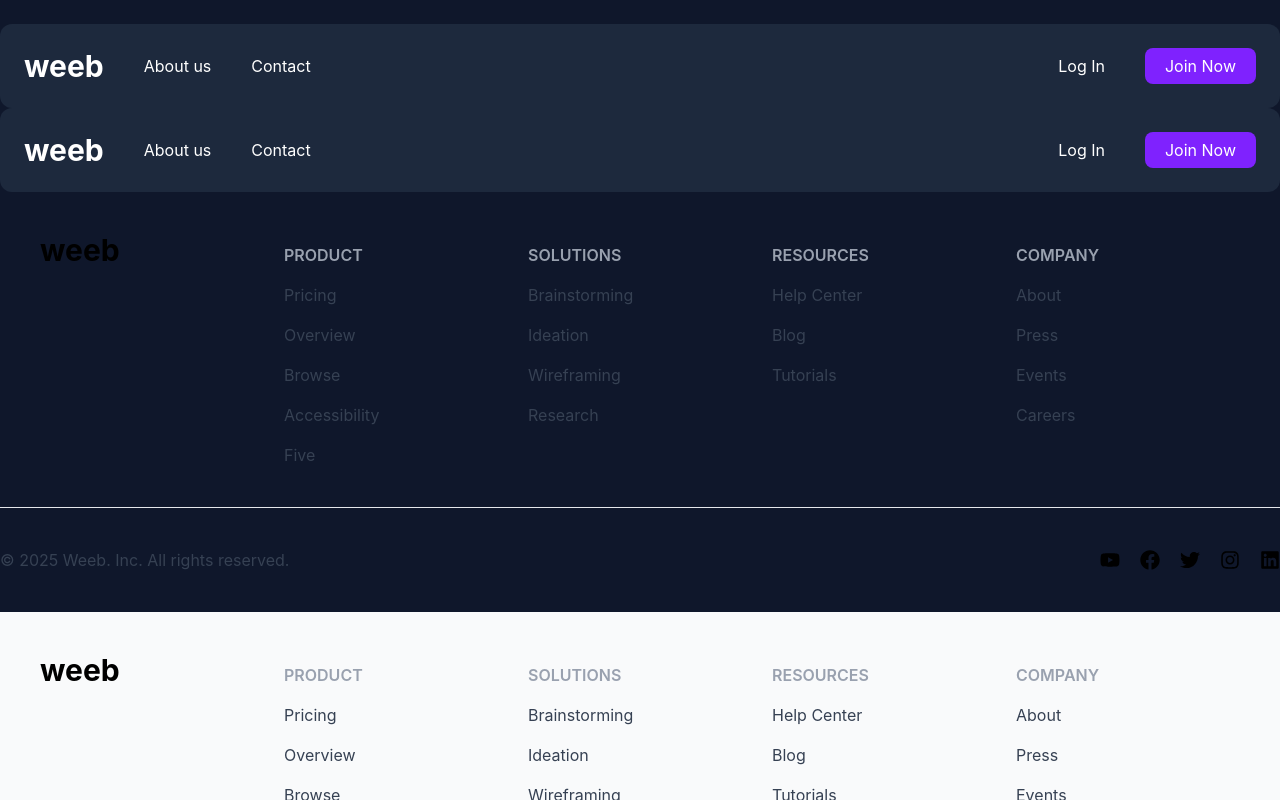
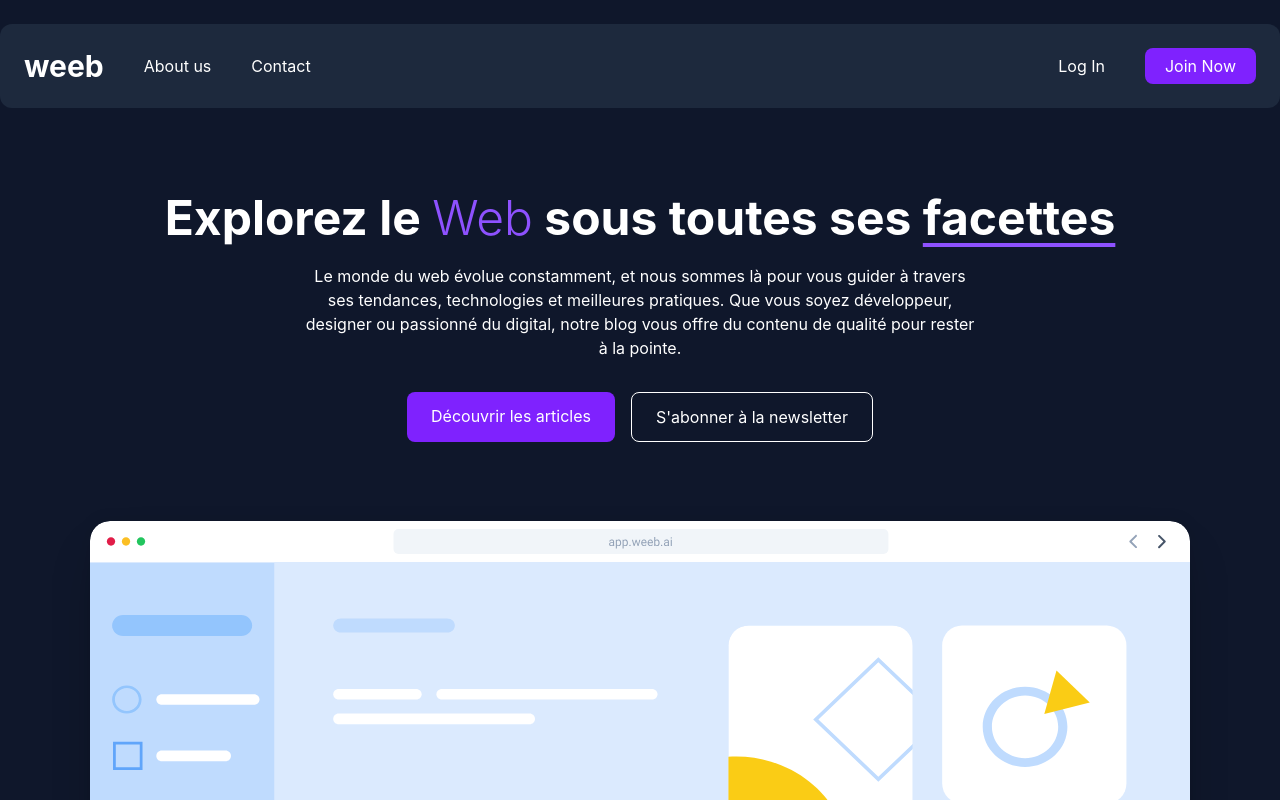
Before and after one commit to percevalseb1309/weeb_sebastien_rochat, a React (Vite) app: page / in a window 1280 px wide. Shown: the top 800 px of the page. Built offline with nearby package versions, Linux system fonts and the light colour scheme.

Commit message:
feat: create Hero component

```diff
--- a/src/components/Hero.jsx
+++ b/src/components/Hero.jsx
@@ -1,9 +1,27 @@
+import weebApp from "../assets/weeb-app.svg";
+
 function Hero() {
-  return (
-    <div>
-
-    </div>
-  );
+    return (
+        <div className="container mx-auto flex flex-col items-center text-center px-6 py-20 text-white">
+            <h1 className="text-5xl font-bold text-white leading-tight">
+                Explorez le <span className="font-light text-violet-500">Web</span> sous toutes ses <span className="underline decoration-violet-500 underline-offset-8">facettes</span>
+            </h1>
+            <p className="mt-4 max-w-2xl">
+                Le monde du web évolue constamment, et nous sommes là pour vous guider à travers ses tendances, technologies et meilleures pratiques. Que vous soyez développeur, designer ou passionné du digital, notre blog vous offre du contenu de qualité pour rester à la pointe.
+            </p>
+            <div className="mt-8 flex gap-4">
+                <a href="#" className="bg-violet-600 text-white px-6 py-3 rounded-lg hover:bg-violet-500 transition duration-200">
+                    Découvrir les articles
+                </a>
+                <a href="#" className="border border-white text-white px-6 py-3 rounded-lg hover:bg-white hover:text-gray-700 transition duration-200">
+                    S'abonner à la newsletter
+                </a>
+            </div>
+            <div className="mt-16">
+                <img className="" src={weebApp} alt="Aperçu de l'application Weeb"/>
+            </div>
+        </div>
+    );
 }
 
 export default Hero;
--- a/src/pages/Home.jsx
+++ b/src/pages/Home.jsx
@@ -1,15 +1,11 @@
-import NavBar from "../components/NavBar";
-import Footer from "../components/Footer";
 import Hero from "../components/Hero";
 import Resources from "../components/Resources";
 
 function Home() {
   return (
     <div>
-        <NavBar/>
         <Hero/>
         <Resources/>
-        <Footer/>
     </div>
   );
 }
```
Also changed, not shown: src/assets/weeb-app.svg (added).
